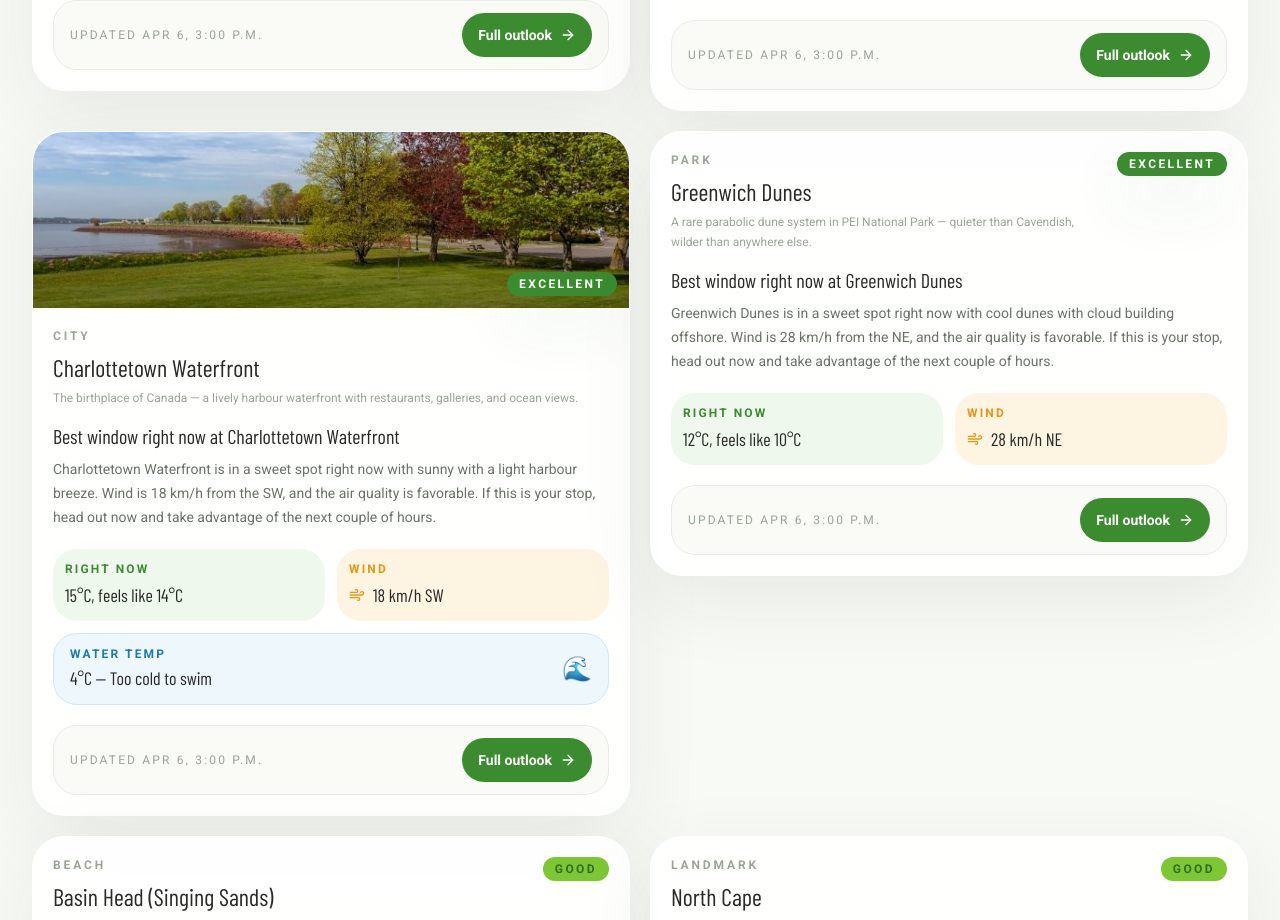
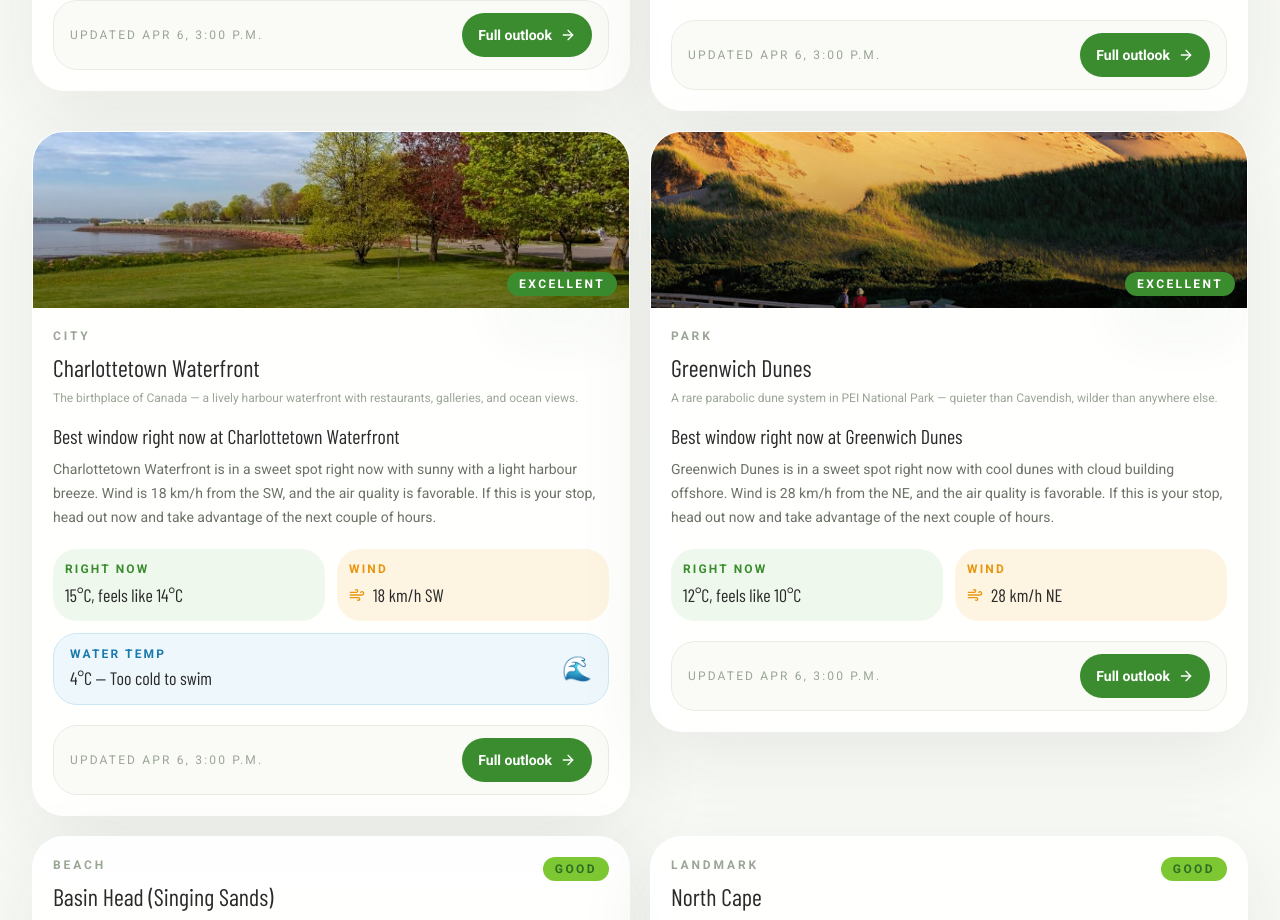
Before and after one commit to openairweatherstacks/OpenAirPEI, a Next.js app: page / in a window 1280 px wide. Shown: the part 4418-5338 px from the top of the page. Built offline with nearby package versions, Linux system fonts and the light colour scheme; no server answers; a web font is replaced by a local one.

Commit message:
Add dunes.jpg image to Greenwich Dunes location

```diff
--- a/app/explore/page.tsx
+++ b/app/explore/page.tsx
@@ -187,6 +187,7 @@ function ExploreCard({ entry }: { entry: LocationConditions }) {
     charlottetown: "/get-images/charlottetown-waterfront.jpg",
     "confederation-trail": "/get-images/confederation-trail.jpg",
     "victoria-park": "/get-images/victoria-park.jpg",
+    greenwich: "/get-images/dunes.jpg",
   };
 
   const image = LOCATION_IMAGES[entry.location.id];
--- a/components/conditions/ConditionsCard.tsx
+++ b/components/conditions/ConditionsCard.tsx
@@ -14,6 +14,7 @@ const LOCATION_IMAGES: Record<string, string> = {
   cavendish: "/get-images/cavendish.jpg",
   charlottetown: "/get-images/charlottetown-waterfront.jpg",
   "confederation-trail": "/get-images/confederation-trail.jpg",
+  greenwich: "/get-images/dunes.jpg",
   "victoria-park": "/get-images/victoria-park.jpg",
   "cavendish-campground": "/get-images/cavendishcamp.jpg",
   "stanhope-campground": "/get-images/stanhope.jpg",
```
Also changed, not shown: public/get-images/dunes.jpg (added).
